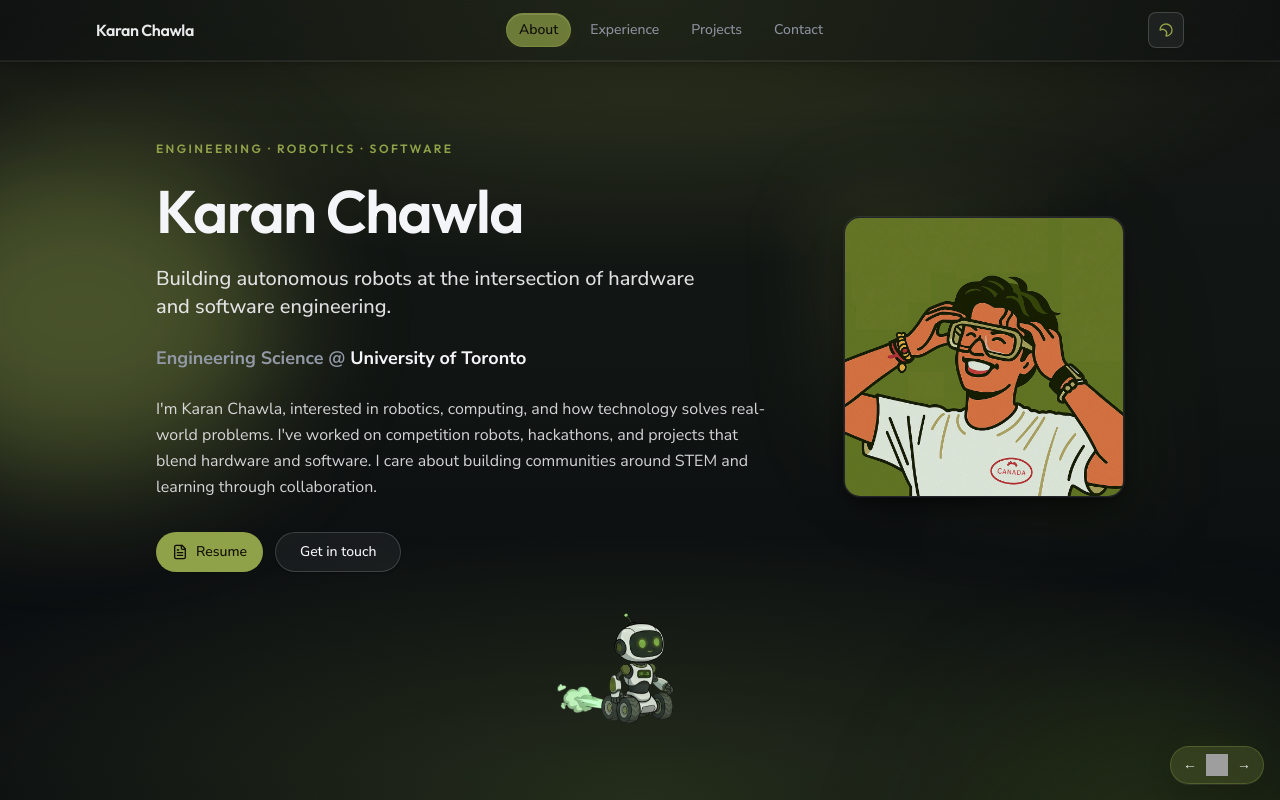
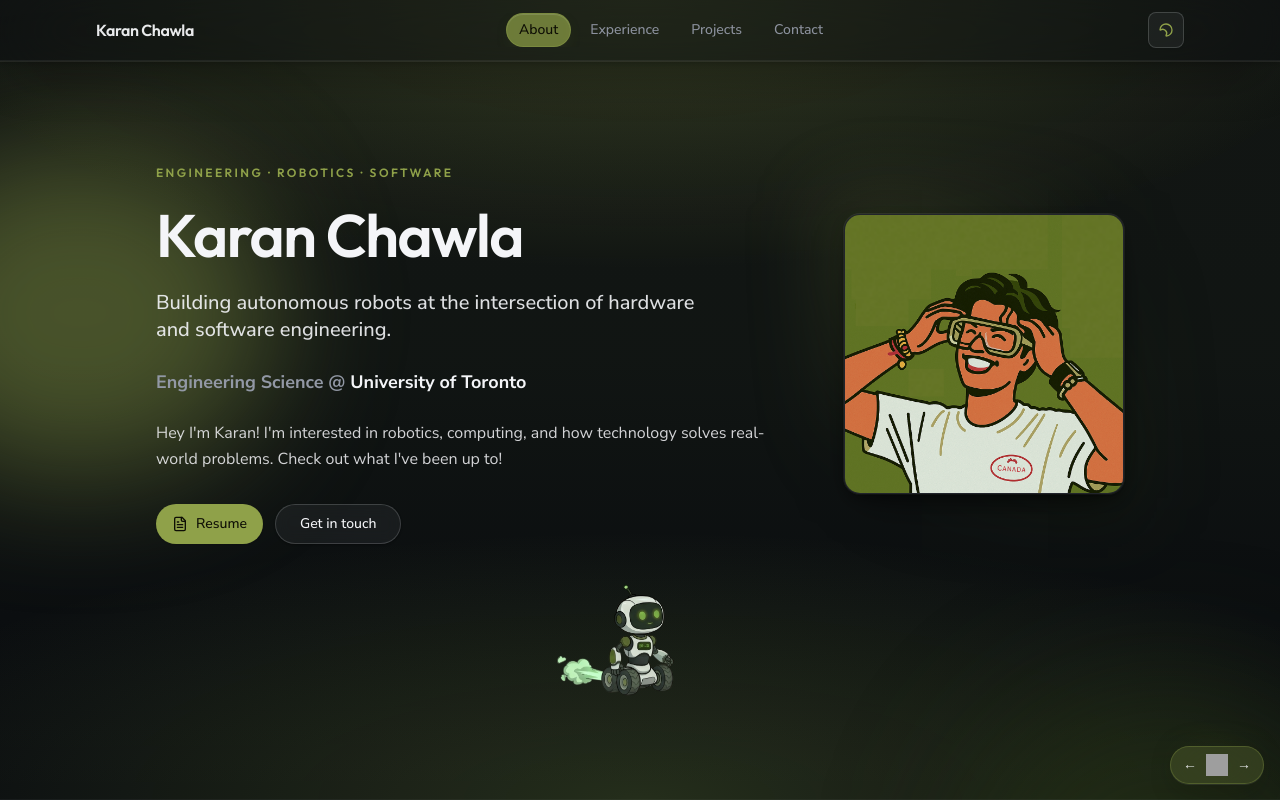
Before and after one commit to KaranChawlaD/Personal-Website-V2, a Next.js app: page / in a window 1280 px wide. Shown: the top 800 px of the page. Built offline with nearby package versions, Linux system fonts and the light colour scheme; grey boxes are pictures that could not be loaded.

Commit message:
chore: update intro

```diff
--- a/app/personal-website-client.tsx
+++ b/app/personal-website-client.tsx
@@ -285,11 +285,8 @@
                   <a className="text-foreground font-bold hover:underline" href="https://www.utoronto.ca/" target="_blank" rel="noopener noreferrer">University of Toronto</a>
                 </p>
                 <p className="max-w-prose text-base leading-relaxed text-foreground/85">
-                  I&apos;m Karan Chawla, interested in robotics, computing, and
-                  how technology solves real-world problems. I&apos;ve worked on
-                  competition robots, hackathons, and projects that blend
-                  hardware and software. I care about building communities
-                  around STEM and learning through collaboration.
+                  Hey I&apos;m Karan! I&apos;m interested in robotics, computing, and
+                  how technology solves real-world problems. Check out what I&apos;ve been up to!
                 </p>
                 <div className="flex flex-wrap justify-center gap-3 pt-2 sm:justify-start">
                   <Button asChild size="lg" className="rounded-full px-6">
```
